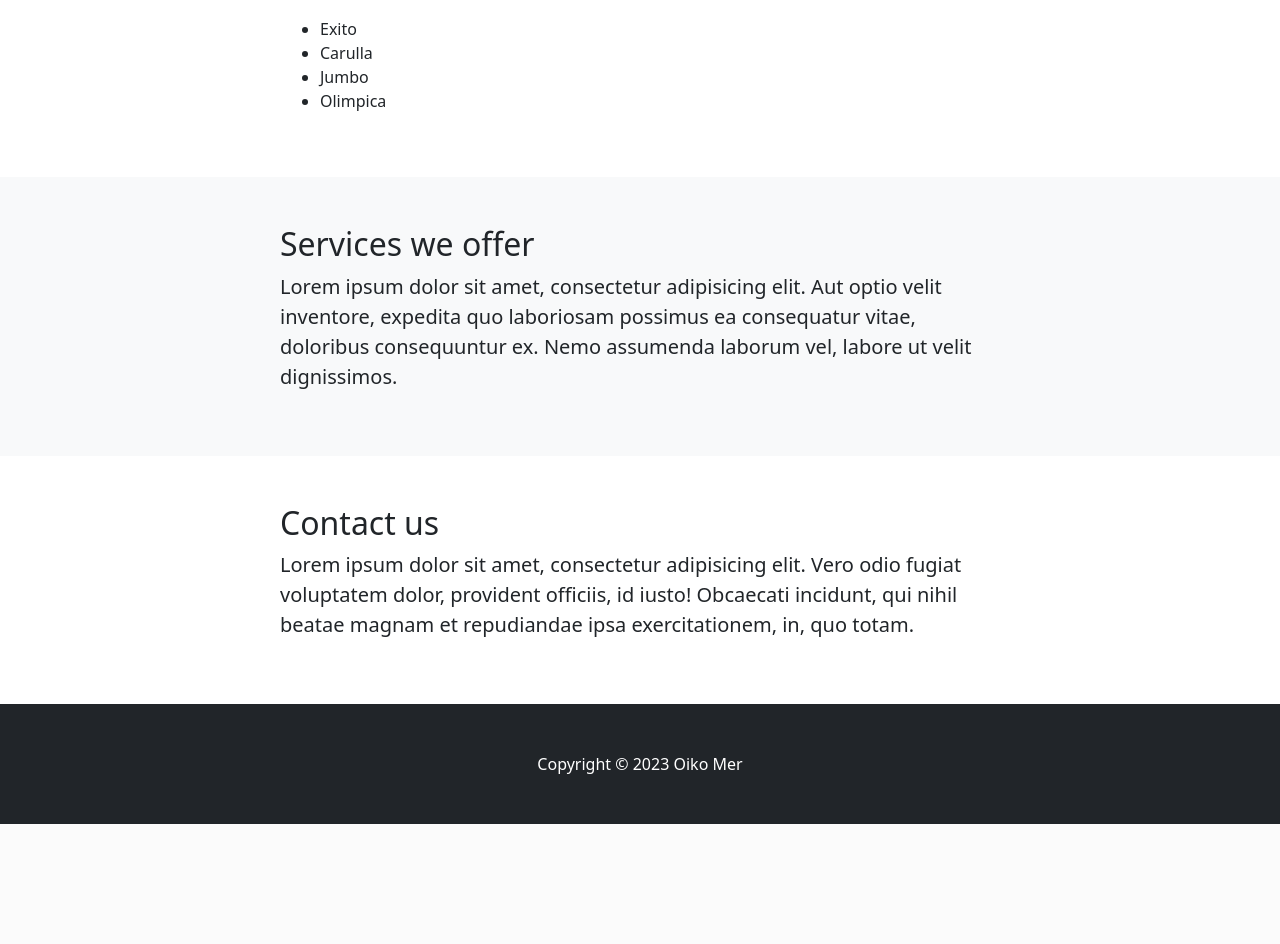
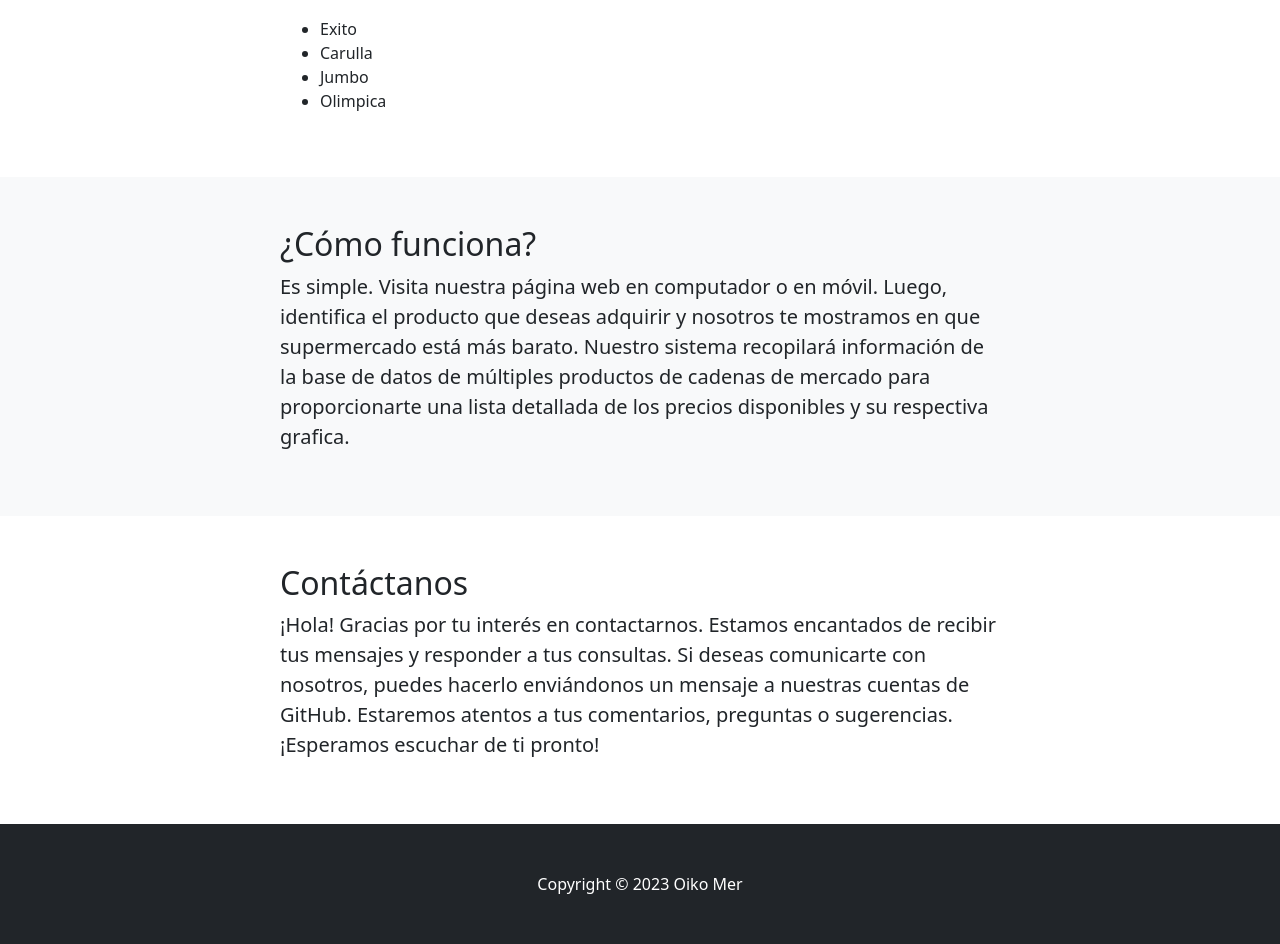
Before and after one commit to SantiHez90/Oiko-Mer, a Django app: page / in a window 1280 px wide. Shown: the part 544-1488 px from the top of the page. Before the commit the page ends 1368 px from the top, so only its background shows below. Run offline with Django 4.2, Linux system fonts and the light colour scheme; some libraries are stand-ins or nearby versions; some web fonts are replaced.

Commit message:
Oiko Mer

```diff
--- a/productos/templates/home.html
+++ b/productos/templates/home.html
@@ -59,13 +59,10 @@
         <div class="col-lg-8">
           <br />
           <br />
-          <h2>Services we offer</h2>
+          <h2>¿Cómo funciona? </h2>
           <p class="lead">
 
-            Lorem ipsum dolor sit amet, consectetur adipisicing elit. Aut optio
-            velit inventore, expedita quo laboriosam possimus ea consequatur
-            vitae, doloribus consequuntur ex. Nemo assumenda laborum vel, labore
-            ut velit dignissimos.
+            Es simple. Visita nuestra página web en computador o en móvil. Luego, identifica el producto que deseas adquirir y nosotros te mostramos en que supermercado está más barato. Nuestro sistema recopilará información de la base de datos de múltiples productos de cadenas de mercado para proporcionarte una lista detallada de los precios disponibles y su respectiva grafica.
           </p>
           <br />
           <br />
@@ -81,12 +78,9 @@
         <div class="col-lg-8">
           <br />
           <br />
-          <h2>Contact us</h2>
+          <h2>Contáctanos</h2>
           <p class="lead">
-            Lorem ipsum dolor sit amet, consectetur adipisicing elit. Vero odio
-            fugiat voluptatem dolor, provident officiis, id iusto! Obcaecati
-            incidunt, qui nihil beatae magnam et repudiandae ipsa
-            exercitationem, in, quo totam.
+            ¡Hola! Gracias por tu interés en contactarnos. Estamos encantados de recibir tus mensajes y responder a tus consultas. Si deseas comunicarte con nosotros, puedes hacerlo enviándonos un mensaje a nuestras cuentas de GitHub. Estaremos atentos a tus comentarios, preguntas o sugerencias. ¡Esperamos escuchar de ti pronto!
           </p>
           <br />
           <br />
--- a/productos/views.py
+++ b/productos/views.py
@@ -91,4 +91,4 @@ def signin(request):
                 return render(request,'home.html',{'fname' : fname})
             else:
                 messages.error(request, "Credenciales incorrectas")
-                return redirect('signin')
+                return redirect('home')
```
Also changed, not shown: db.sqlite3.
